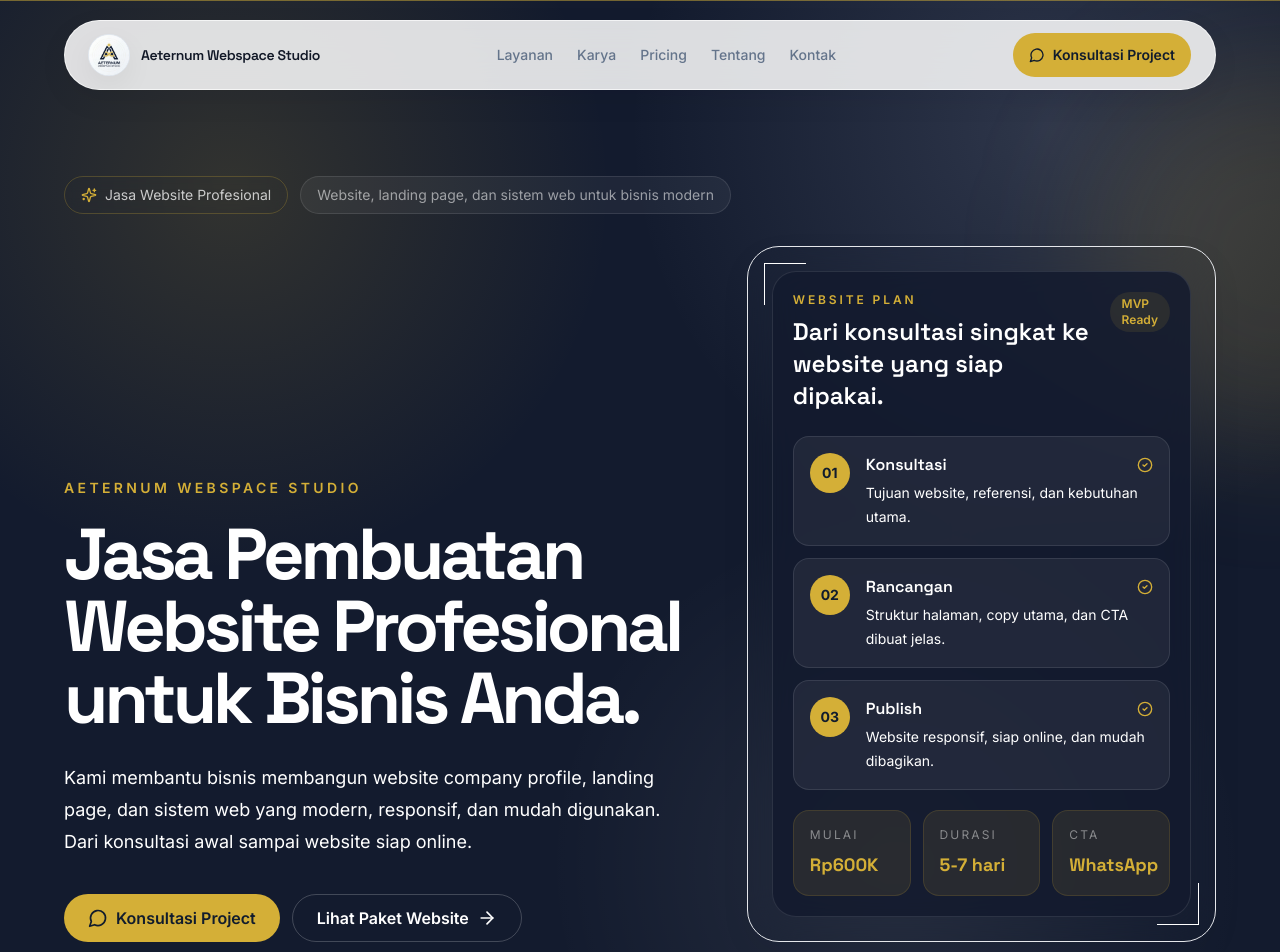
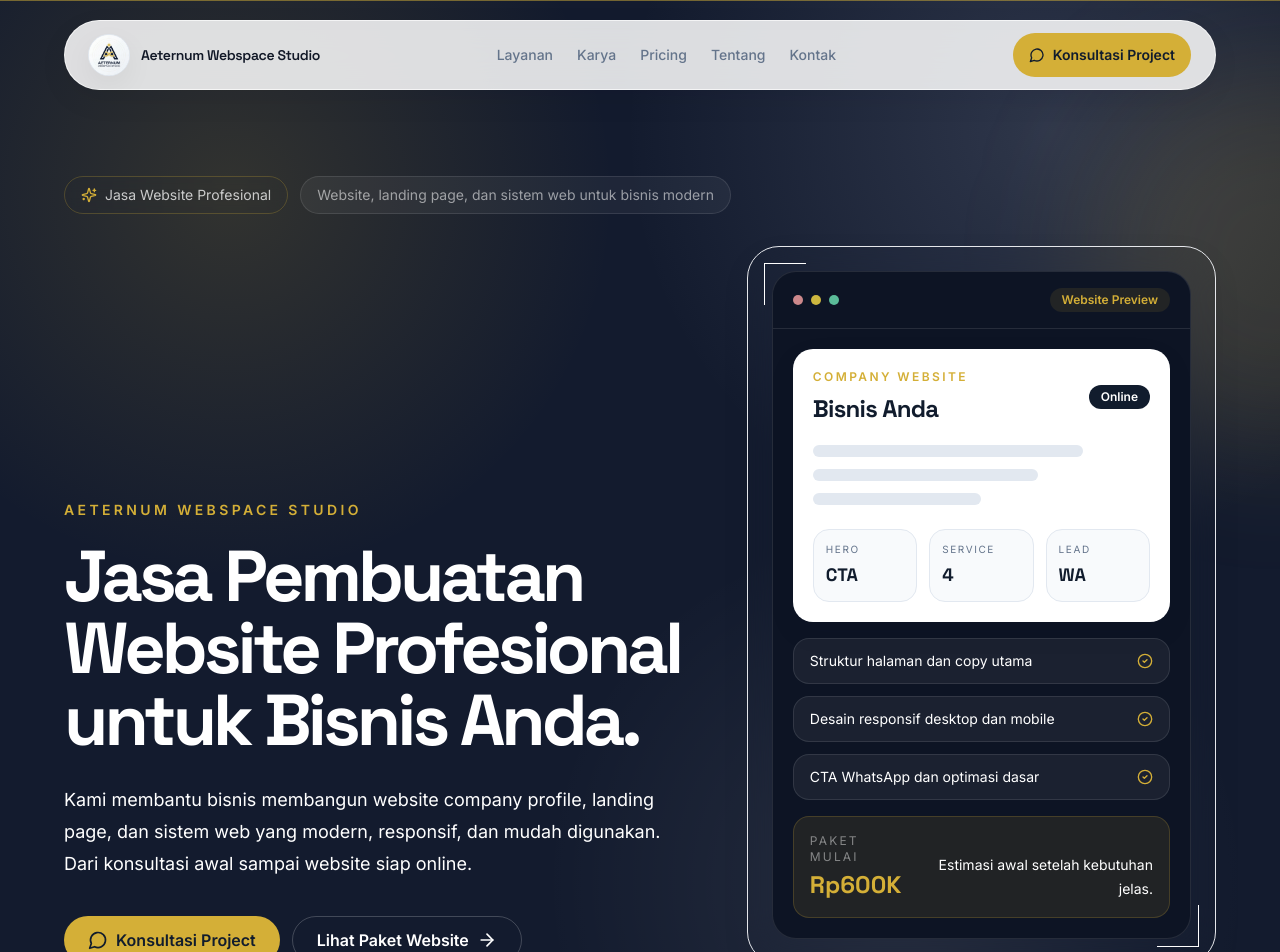
Before and after one commit to RamsNotes31/AeternumWebspaceStudio, a Next.js app: page / in a window 1280 px wide. Shown: the top 952 px of the page. Built offline with nearby package versions, Linux system fonts and the light colour scheme.

Commit message:
Improve hero website preview card

```diff
--- a/app/page.tsx
+++ b/app/page.tsx
@@ -95,49 +95,68 @@ function Hero() {
           </div>
 
           <div className="gold-corner-lines rounded-[2rem] border border-white/12 bg-white/8 p-4 shadow-ambient backdrop-blur-xl md:p-6">
-            <div className="rounded-[1.5rem] border border-white/10 bg-midnight/85 p-5">
-              <div className="mb-6 flex items-start justify-between gap-4">
-                <div>
-                  <p className="text-xs font-semibold uppercase tracking-[0.24em] text-gold">Website Plan</p>
-                  <p className="mt-2 font-display text-2xl font-semibold">Dari konsultasi singkat ke website yang siap dipakai.</p>
+            <div className="overflow-hidden rounded-[1.5rem] border border-white/10 bg-[#0D1424]">
+              <div className="flex items-center justify-between border-b border-white/10 px-5 py-4">
+                <div className="flex items-center gap-2">
+                  <span className="h-2.5 w-2.5 rounded-full bg-red-300/80" />
+                  <span className="h-2.5 w-2.5 rounded-full bg-yellow-300/80" />
+                  <span className="h-2.5 w-2.5 rounded-full bg-emerald-300/80" />
                 </div>
                 <span className="rounded-full bg-gold/10 px-3 py-1 text-xs font-semibold text-gold">
-                  MVP Ready
+                  Website Preview
                 </span>
               </div>
 
-              <div className="grid gap-3">
-                {[
-                  ["01", "Konsultasi", "Tujuan website, referensi, dan kebutuhan utama."],
-                  ["02", "Rancangan", "Struktur halaman, copy utama, dan CTA dibuat jelas."],
-                  ["03", "Publish", "Website responsif, siap online, dan mudah dibagikan."],
-                ].map(([number, title, description]) => (
-                  <div key={title} className="grid grid-cols-[auto_1fr] gap-4 rounded-2xl border border-white/10 bg-white/[0.06] p-4">
-                    <span className="grid h-10 w-10 place-items-center rounded-full bg-gold text-sm font-bold text-navy">
-                      {number}
-                    </span>
+              <div className="p-5">
+                <div className="rounded-[1.25rem] bg-white p-5 text-navy shadow-ambient">
+                  <div className="mb-5 flex items-center justify-between gap-4">
                     <div>
-                      <div className="mb-1 flex items-center justify-between gap-3">
-                        <p className="font-display text-base font-semibold text-white">{title}</p>
-                        <CheckCircle2 className="h-4 w-4 shrink-0 text-gold" />
+                      <p className="text-xs font-semibold uppercase tracking-[0.2em] text-gold">Company Website</p>
+                      <h3 className="mt-2 font-display text-2xl font-bold tracking-[-0.03em]">Bisnis Anda</h3>
+                    </div>
+                    <span className="rounded-full bg-navy px-3 py-1 text-xs font-semibold text-white">Online</span>
+                  </div>
+
+                  <div className="space-y-3">
+                    <div className="h-3 w-4/5 rounded-full bg-slate-200" />
+                    <div className="h-3 w-2/3 rounded-full bg-slate-200" />
+                    <div className="h-3 w-1/2 rounded-full bg-slate-200" />
+                  </div>
+
+                  <div className="mt-6 grid grid-cols-3 gap-3">
+                    {[
+                      ["Hero", "CTA"],
+                      ["Service", "4"],
+                      ["Lead", "WA"],
+                    ].map(([label, value]) => (
+                      <div key={label} className="rounded-2xl border border-borderLight bg-background p-3">
+                        <p className="text-[10px] uppercase tracking-[0.16em] text-slateText">{label}</p>
+                        <p className="mt-1 font-display text-lg font-bold text-navy">{value}</p>
                       </div>
-                      <p className="text-sm leading-6 text-white/58">{description}</p>
+                    ))}
+                  </div>
+                </div>
+
+                <div className="mt-4 grid gap-3">
+                  {[
+                    "Struktur halaman dan copy utama",
+                    "Desain responsif desktop dan mobile",
+                    "CTA WhatsApp dan optimasi dasar",
+                  ].map((item) => (
+                    <div key={item} className="flex items-center justify-between rounded-2xl border border-white/10 bg-white/[0.06] px-4 py-3 text-sm text-white/72">
+                      <span>{item}</span>
+                      <CheckCircle2 className="h-4 w-4 shrink-0 text-gold" />
                     </div>
+                  ))}
+                </div>
+
+                <div className="mt-4 flex items-end justify-between rounded-2xl border border-gold/20 bg-gold/10 p-4">
+                  <div>
+                    <p className="text-xs uppercase tracking-[0.18em] text-white/45">Paket mulai</p>
+                    <p className="mt-1 font-display text-2xl font-bold text-gold">Rp600K</p>
                   </div>
-                ))}
-              </div>
-
-              <div className="mt-5 grid gap-3 sm:grid-cols-3">
-                {[
-                  ["Mulai", "Rp600K"],
-                  ["Durasi", "5-7 hari"],
-                  ["CTA", "WhatsApp"],
-                ].map(([label, value]) => (
-                  <div key={label} className="rounded-2xl border border-gold/15 bg-gold/10 p-4">
-                    <p className="text-xs uppercase tracking-[0.18em] text-white/45">{label}</p>
-                    <p className="mt-2 font-display text-lg font-bold text-gold">{value}</p>
-                  </div>
-                ))}
+                  <p className="text-right text-sm leading-6 text-white/62">Estimasi awal setelah kebutuhan jelas.</p>
+                </div>
               </div>
             </div>
           </div>
```
